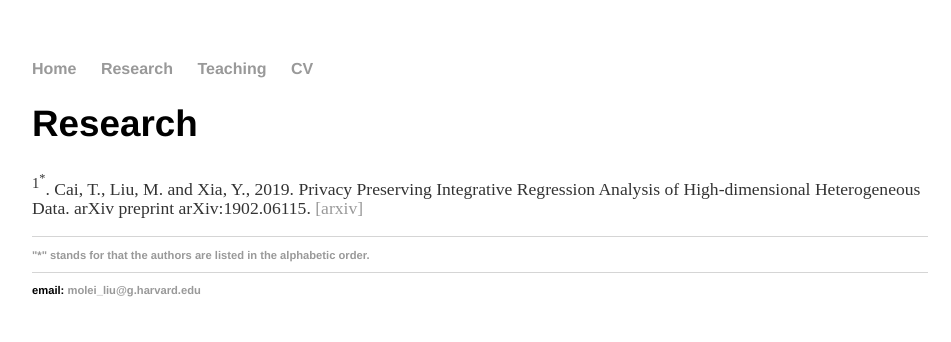
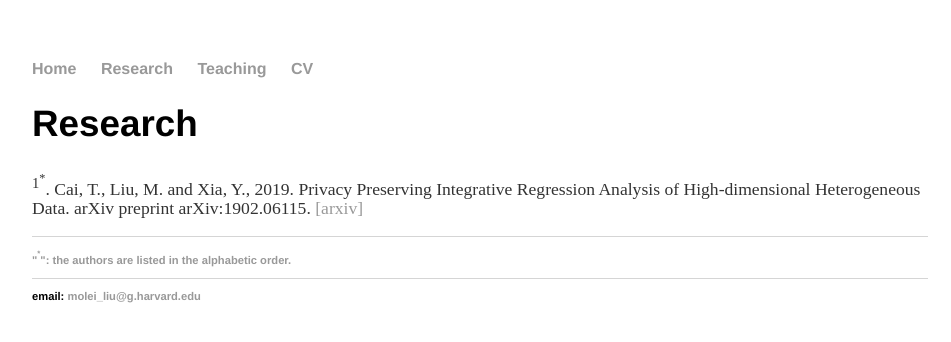
Before and after one commit to moleibobliu/moleibobliu.github.io, a Jekyll site: the page built from pub/index.html, in a window 1280 px wide. Shown: the top 342 px of the page, without its empty margins (160-1111 px from the left). Built offline with Jekyll 4.4.1, drawn with Linux system fonts in a browser that asks for light colours.

Commit message:
Update index.html

```diff
--- a/pub/index.html
+++ b/pub/index.html
@@ -11,7 +11,7 @@ title: Molei Liu
 		 </h1>
 	<footer>
 	    <ul>
-	       <li> "*" stands for that the authors are listed in the alphabetic order. </a></li>
+	       <li> "<sup><sup>*</sup></sup>": the authors are listed in the alphabetic order. </a></li>
 	   </ul>
 	</footer>
 
```
